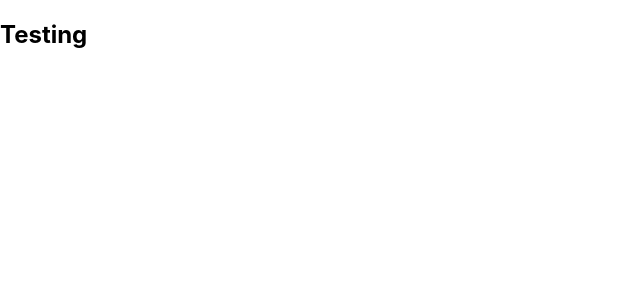
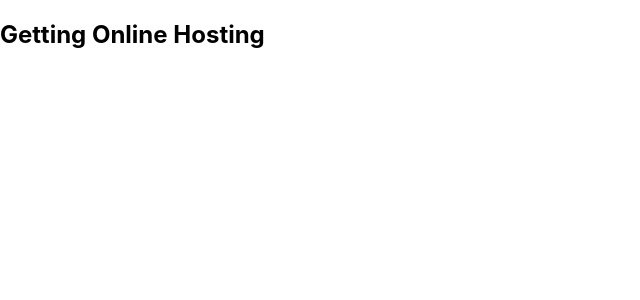
Before and after one commit to maxcramer/is-it-a-biscuit-com, a React (Create React App) app: page / in a window 1280 px wide. Shown: the top 300 px of the page, without its empty margins (0-640 px from the left). Built offline with nearby package versions, Linux system fonts and the light colour scheme.

Commit message:
testing hosting, have to use npm run build then firebase deploy for site to update

```diff
--- a/src/App.js
+++ b/src/App.js
@@ -5,7 +5,7 @@ import './App.css';
 function App() {
   return (
     <div className="App">
-      <h2>Testing</h2>
+      <h2>Getting Online Hosting</h2>
     </div>
   );
 }
```
